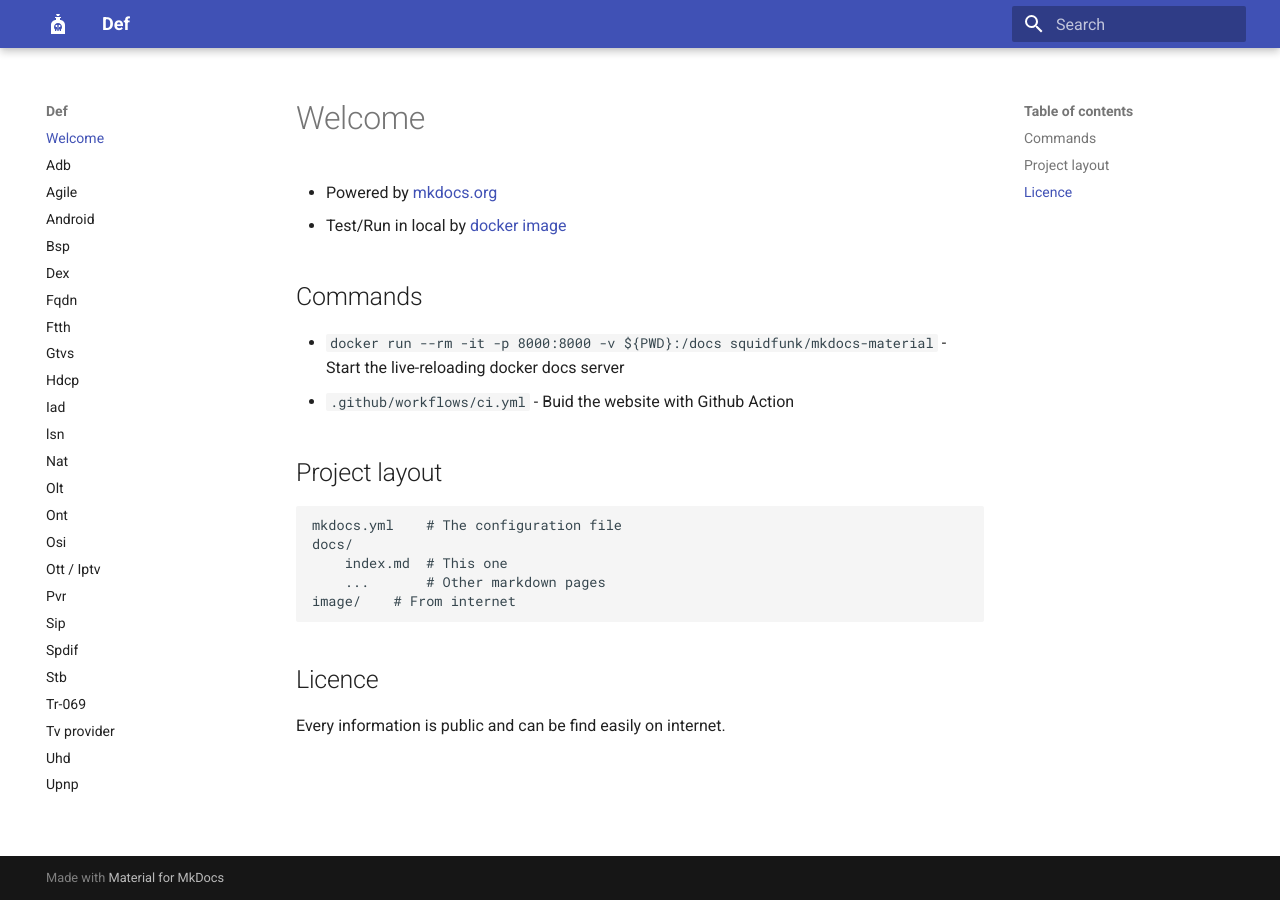
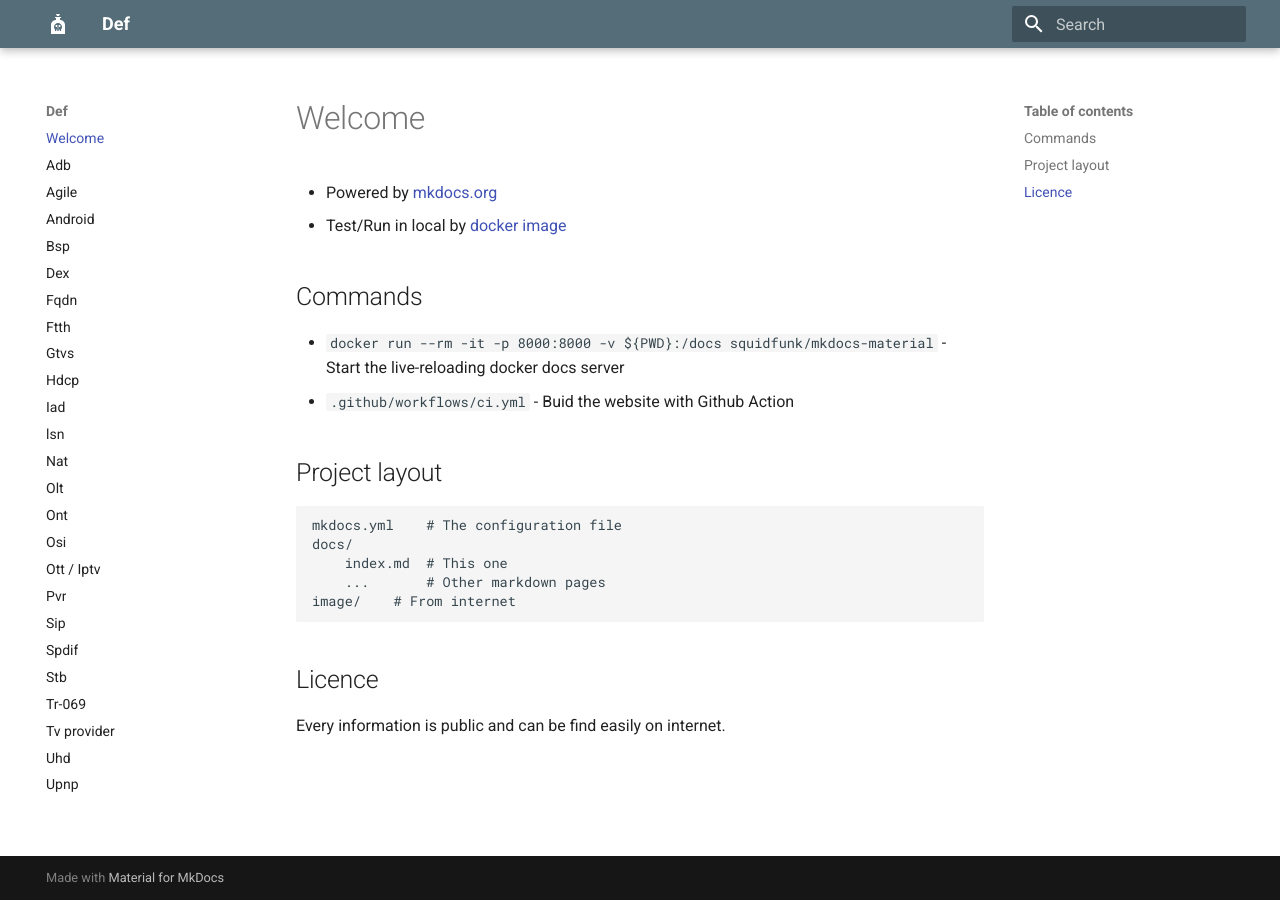
Before and after one commit to torrentcome/def, an MkDocs documentation site: the page built from docs/index.md, in a window 1280 px wide. Built offline with MkDocs 1.6.1 and Material for MkDocs 9.7.7, drawn with Linux system fonts in a browser that asks for light colours.

Commit message:
fix color

```diff
--- a/mkdocs.yml
+++ b/mkdocs.yml
@@ -3,8 +3,8 @@
 theme:
  name: material
  palette:
-  primary: indigo
-  accent: green
+  primary: blue grey
+  accent: lime
  icon:
   logo: material/bottle-tonic-skull
  favicon: material/bottle-tonic-skull
```
